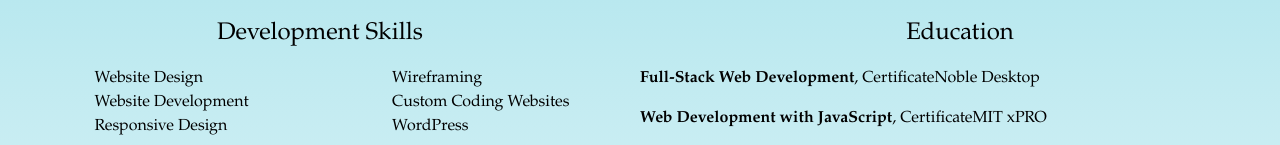
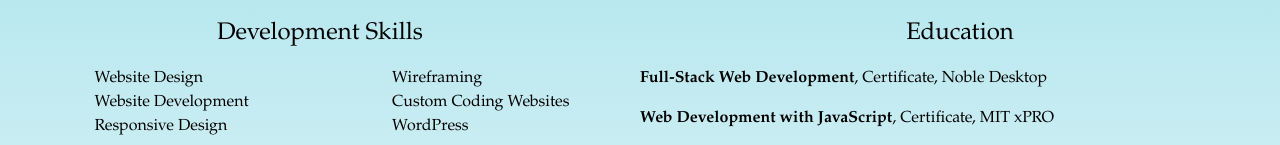
Before and after one commit to irishmaiden18/portfolio-2026, a React (Vite) app: page /my-story in a window 1280 px wide. Shown: the part 655-800 px from the top of the page. Built offline with nearby package versions, Linux system fonts and the light colour scheme.

Commit message:
adds comma to education list

```diff
--- a/src/components/MyStory/education/EducationItem.jsx
+++ b/src/components/MyStory/education/EducationItem.jsx
@@ -7,7 +7,7 @@ const EducationItem = ({education}) => {
     <li className="text-center md:text-left pb-4 md:pb-0 lg:pb-4">
         <span className="font-bold">{subject}</span><span className="hidden md:inline">, </span>
         <br className="md:hidden"/>
-        <span className="">{degree_type}{honors && ", "}</span><span className="italic tracking-wide text-neutral-700">{honors && `${honors} `}</span>
+        <span className="">{degree_type}, </span><span className="italic tracking-wide text-neutral-700">{honors && `${honors}, `}</span>
         <br className="md:hidden lg:block xl:hidden"/>
         <span>{institution}</span>
     </li>
```
